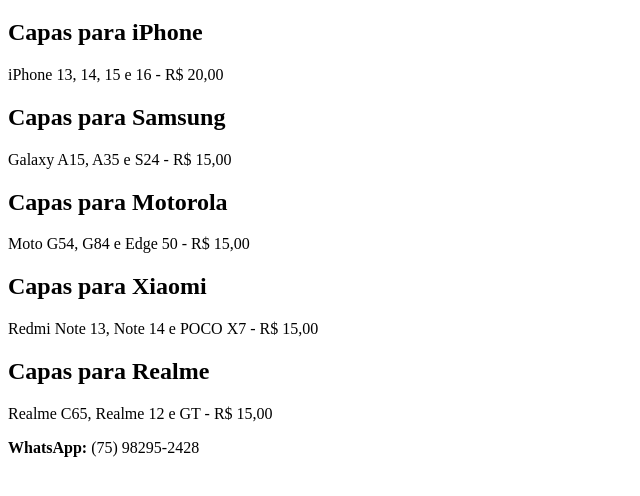
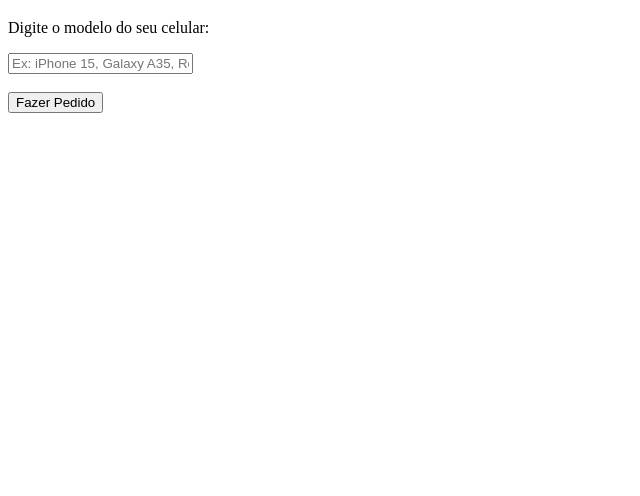
Before and after one commit to william0412325-cell/Smart-Capas, a plain HTML site: page index.html in a window 1280 px wide. Shown: the part 62-558 px from the top of the page, without its empty margins (0-640 px from the left). Drawn offline with Linux system fonts and the light colour scheme.

Commit message:
Update index.html

```diff
--- a/index.html
+++ b/index.html
@@ -1,28 +1,38 @@
 <!DOCTYPE html>
 <html>
 <head>
+<meta charset="UTF-8">
 <title>Smart Capas</title>
 </head>
 <body>
 
 <h1>📱 Smart Capas</h1>
 
-<h2>Capas para iPhone</h2>
-<p>iPhone 13, 14, 15 e 16 - R$ 20,00</p>
+<p>Digite o modelo do seu celular:</p>
 
-<h2>Capas para Samsung</h2>
-<p>Galaxy A15, A35 e S24 - R$ 15,00</p>
+<input type="text" id="modelo"
+placeholder="Ex: iPhone 15, Galaxy A35, Redmi Note 13">
 
-<h2>Capas para Motorola</h2>
-<p>Moto G54, G84 e Edge 50 - R$ 15,00</p>
+<br><br>
 
-<h2>Capas para Xiaomi</h2>
-<p>Redmi Note 13, Note 14 e POCO X7 - R$ 15,00</p>
+<button onclick="enviarWhats()">Fazer Pedido</button>
 
-<h2>Capas para Realme</h2>
-<p>Realme C65, Realme 12 e GT - R$ 15,00</p>
+<script>
 
-<p><strong>WhatsApp:</strong> (75) 98295-2428</p>
+function enviarWhats() {
+
+    let modelo = document.getElementById("modelo").value;
+
+    let mensagem =
+    "Olá! Quero uma capa para o modelo: " + modelo;
+
+    window.open(
+    "https://wa.me/5575982952428?text=" +
+    encodeURIComponent(mensagem)
+    );
+}
+
+</script>
 
 </body>
 </html>
```
